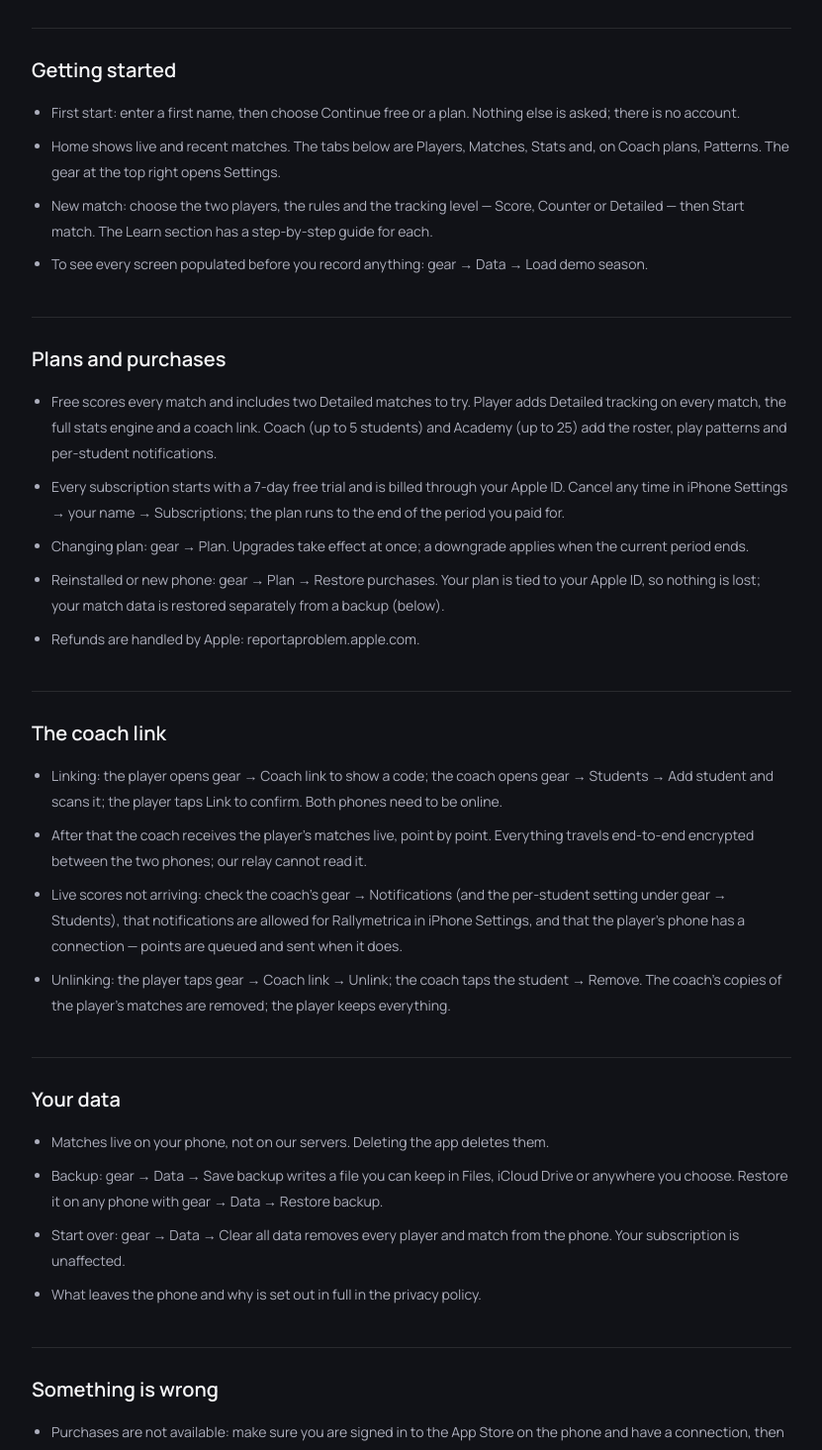
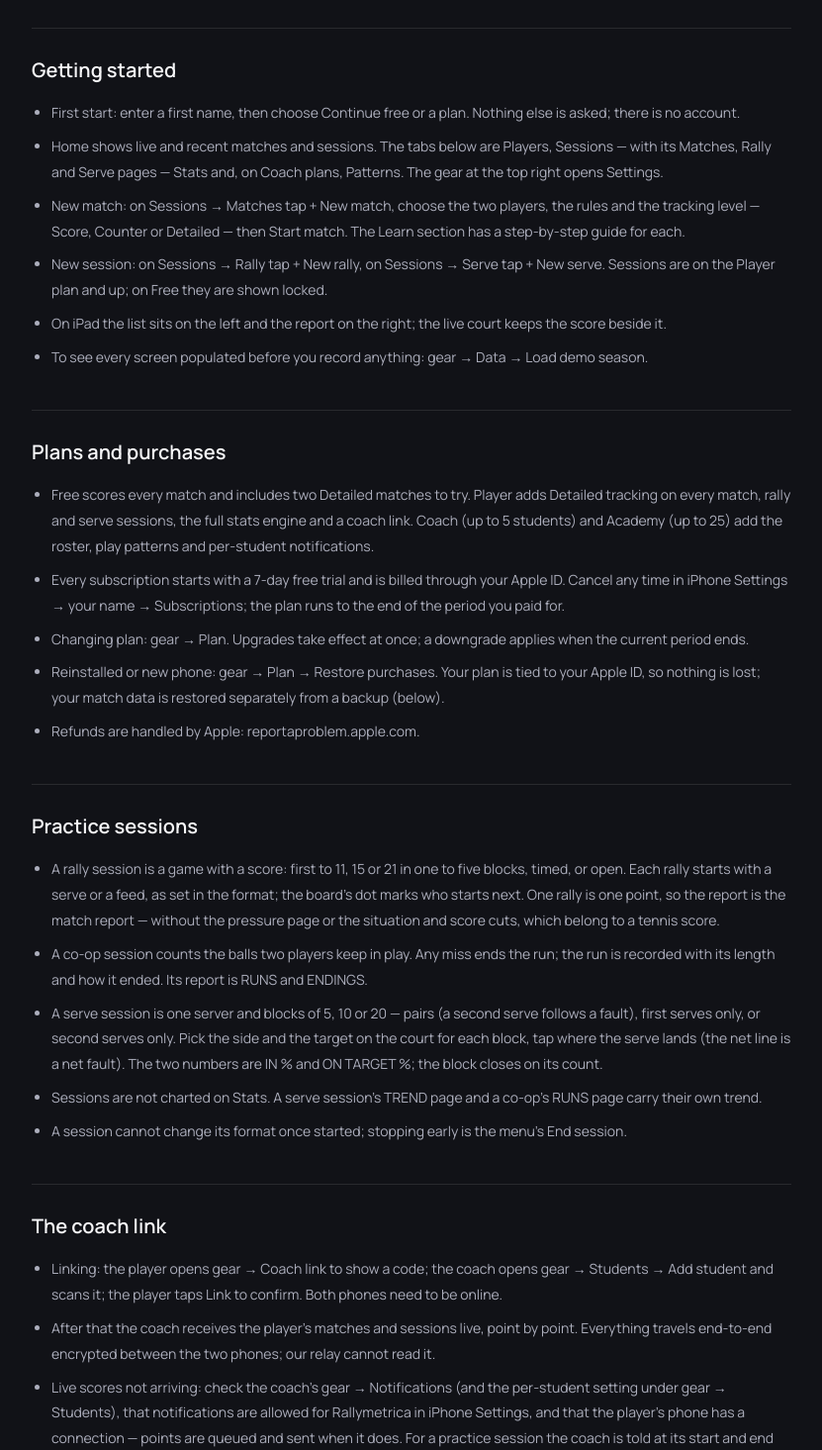
Before and after one commit to trokictech/website_rallymetrica.com, a Next.js app in the folder website/: page /support in a window 1280 px wide. Shown: the part 620-2085 px from the top of the page at 99% size, without its empty margins (276-1107 px from the left). Built offline with nearby package versions, Linux system fonts and the light colour scheme.

Commit message:
Add practice-session support instructions

```diff
--- a/website/src/app/(main)/support/page.tsx
+++ b/website/src/app/(main)/support/page.tsx
@@ -2,35 +2,44 @@ import { type Metadata } from 'next'
 import { LegalDoc, type LegalSection } from '@/components/LegalDoc'
 import { companyName, supportEmail } from '@/lib/site'
 
-export const metadata: Metadata = { title: 'Support', description: 'Help with Rallymetrica: getting started, plans and purchases, the coach link, your data, and how to reach us.' }
+export const metadata: Metadata = { title: 'Support', description: 'Help with Rallymetrica: getting started, plans and purchases, practice sessions, the coach link, your data, and how to reach us.' }
 
 const sections: LegalSection[] = [
   { id: 'contact', title: 'Reach us', paragraphs: [
-    `Write to ${supportEmail}. Say which iPhone and iOS version you use, which plan you are on (gear → Plan), and what you expected against what happened. A screenshot helps. We answer within two business days.`,
+    `Write to ${supportEmail}. Say which iPhone or iPad and iOS version you use, which plan you are on (gear → Plan), and what you expected against what happened. A screenshot helps. We answer within two business days.`,
   ] },
   { id: 'start', title: 'Getting started', bullets: [
     'First start: enter a first name, then choose Continue free or a plan. Nothing else is asked; there is no account.',
-    'Home shows live and recent matches. The tabs below are Players, Matches, Stats and, on Coach plans, Patterns. The gear at the top right opens Settings.',
-    'New match: choose the two players, the rules and the tracking level — Score, Counter or Detailed — then Start match. The Learn section has a step-by-step guide for each.',
+    'Home shows live and recent matches and sessions. The tabs below are Players, Sessions — with its Matches, Rally and Serve pages — Stats and, on Coach plans, Patterns. The gear at the top right opens Settings.',
+    'New match: on Sessions → Matches tap + New match, choose the two players, the rules and the tracking level — Score, Counter or Detailed — then Start match. The Learn section has a step-by-step guide for each.',
+    'New session: on Sessions → Rally tap + New rally, on Sessions → Serve tap + New serve. Sessions are on the Player plan and up; on Free they are shown locked.',
+    'On iPad the list sits on the left and the report on the right; the live court keeps the score beside it.',
     'To see every screen populated before you record anything: gear → Data → Load demo season.',
   ] },
   { id: 'plans', title: 'Plans and purchases', bullets: [
-    'Free scores every match and includes two Detailed matches to try. Player adds Detailed tracking on every match, the full stats engine and a coach link. Coach (up to 5 students) and Academy (up to 25) add the roster, play patterns and per-student notifications.',
+    'Free scores every match and includes two Detailed matches to try. Player adds Detailed tracking on every match, rally and serve sessions, the full stats engine and a coach link. Coach (up to 5 students) and Academy (up to 25) add the roster, play patterns and per-student notifications.',
     'Every subscription starts with a 7-day free trial and is billed through your Apple ID. Cancel any time in iPhone Settings → your name → Subscriptions; the plan runs to the end of the period you paid for.',
     'Changing plan: gear → Plan. Upgrades take effect at once; a downgrade applies when the current period ends.',
     'Reinstalled or new phone: gear → Plan → Restore purchases. Your plan is tied to your Apple ID, so nothing is lost; your match data is restored separately from a backup (below).',
     'Refunds are handled by Apple: reportaproblem.apple.com.',
   ] },
+  { id: 'sessions', title: 'Practice sessions', bullets: [
+    'A rally session is a game with a score: first to 11, 15 or 21 in one to five blocks, timed, or open. Each rally starts with a serve or a feed, as set in the format; the board’s dot marks who starts next. One rally is one point, so the report is the match report — without the pressure page or the situation and score cuts, which belong to a tennis score.',
+    'A co-op session counts the balls two players keep in play. Any miss ends the run; the run is recorded with its length and how it ended. Its report is RUNS and ENDINGS.',
+    'A serve session is one server and blocks of 5, 10 or 20 — pairs (a second serve follows a fault), first serves only, or second serves only. Pick the side and the target on the court for each block, tap where the serve lands (the net line is a net fault). The two numbers are IN % and ON TARGET %; the block closes on its count.',
+    'Sessions are not charted on Stats. A serve session’s TREND page and a co-op’s RUNS page carry their own trend.',
+    'A session cannot change its format once started; stopping early is the menu’s End session.',
+  ] },
   { id: 'coach', title: 'The coach link', bullets: [
     'Linking: the player opens gear → Coach link to show a code; the coach opens gear → Students → Add student and scans it; the player taps Link to confirm. Both phones need to be online.',
-    'After that the coach receives the player’s matches live, point by point. Everything travels end-to-end encrypted between the two phones; our relay cannot read it.',
-    'Live scores not arriving: check the coach’s gear → Notifications (and the per-student setting under gear → Students), that notifications are allowed for Rallymetrica in iPhone Settings, and that the player’s phone has a connection — points are queued and sent when it does.',
+    'After that the coach receives the player’s matches and sessions live, point by point. Everything travels end-to-end encrypted between the two phones; our relay cannot read it.',
+    'Live scores not arriving: check the coach’s gear → Notifications (and the per-student setting under gear → Students), that notifications are allowed for Rallymetrica in iPhone Settings, and that the player’s phone has a connection — points are queued and sent when it does. For a practice session the coach is told at its start and end only.',
     'Unlinking: the player taps gear → Coach link → Unlink; the coach taps the student → Remove. The coach’s copies of the player’s matches are removed; the player keeps everything.',
   ] },
   { id: 'data', title: 'Your data', bullets: [
-    'Matches live on your phone, not on our servers. Deleting the app deletes them.',
-    'Backup: gear → Data → Save backup writes a file you can keep in Files, iCloud Drive or anywhere you choose. Restore it on any phone with gear → Data → Restore backup.',
-    'Start over: gear → Data → Clear all data removes every player and match from the phone. Your subscription is unaffected.',
+    'Matches and sessions live on your phone, not on our servers. Deleting the app deletes them.',
+    'Backup: gear → Data → Back up to a file writes one Rallymetrica document you can keep in Files, iCloud Drive or anywhere you choose. Restore it on any phone or iPad with gear → Data → Restore from backup.',
+    'Start over: gear → Data → Clear all data removes every player, match and session from the phone. Your subscription is unaffected.',
     'What leaves the phone and why is set out in full in the privacy policy.',
   ] },
   { id: 'problems', title: 'Something is wrong', bullets: [
@@ -43,5 +52,5 @@ const sections: LegalSection[] = [
 ]
 
 export default function Support() {
-  return <LegalDoc eyebrow="Support" title="Here to help." updated="October 11, 2026" intro="Most questions are answered below or in the Learn guides. For anything else, write to us; a real person reads every message." sections={sections} />
+  return <LegalDoc eyebrow="Support" title="Here to help." updated="October 14, 2026" intro="Most questions are answered below or in the Learn guides. For anything else, write to us; a real person reads every message." sections={sections} />
 }
```
